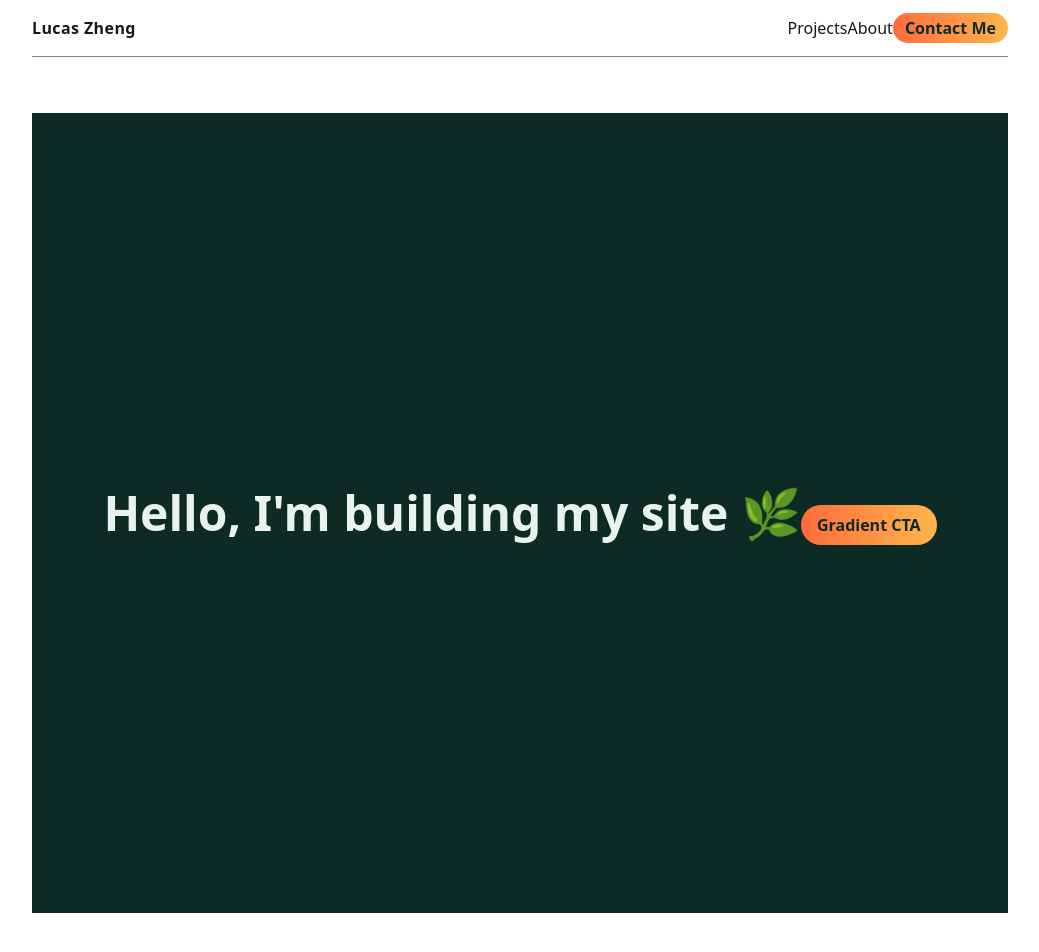
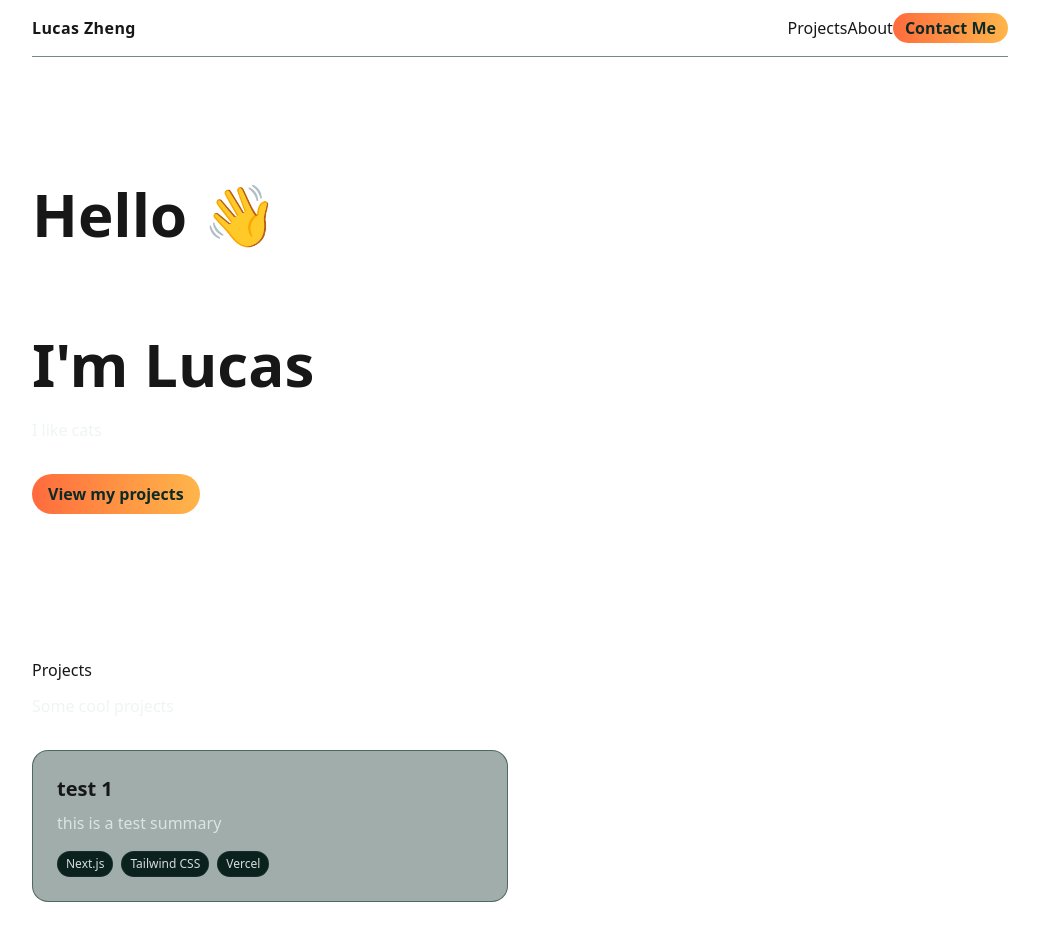
Before and after one commit to qZheng/personal-website, a Next.js app: page / in a window 1280 px wide. Shown: the top 952 px of the page, without its empty margins (120-1159 px from the left). Built offline with nearby package versions, Linux system fonts and the light colour scheme.

Commit message:
Added hero and projects section

```diff
--- a/app/page.tsx
+++ b/app/page.tsx
@@ -1,6 +1,38 @@
 import Image from "next/image";
 export default function Home() {
   return (
+    <>
+    {/* Intro */}
+      <section className="py-16">
+        <h1 className="text-5xl md:text-6xl font-bold leading-tight">
+          Hello 👋<br className="hidden md:block" />
+          <br></br>I'm Lucas
+        </h1>
+        <p className="mt-4 max-w-2xl text-mist/80">
+          I like cats
+        </p>
+        <div className="mt-8 flex gap -3">
+          <a href="#projects" className="rounded-full px-4 py-2 font-semibold text-evergreen bg-gradient-to-r from-coral to-amber">
+            View my projects
+          </a>
+        </div>
+      </section>
+      {/* Projects */}
+      <section id="projects" className="py-20">
+        <h2 classNmae="text-3xl font-bold">Projects</h2>
+        <p className="mt-3 text-mist/80">Some cool projects</p>
+        <div className="mt-8 grid md:grid-cols-2 gap-6">
+          <Project
+            title="test 1"
+            summary="this is a test summary"
+            stack={["Next.js", "Tailwind CSS", "Vercel"]}
+          />
+
+        </div>
+
+
+      </section>
+
     <main className="min-h-screen bg-evergreen text-mist flex items-center justify-center">
       <h1 className="text-5xl font-bold">Hello, I'm building my site 🌿</h1>
       <button className="mt-6 rounded-full px-4 py-2 font-semibold text-evergreen bg-gradient-to-r from-coral to-amber">
@@ -8,5 +40,28 @@ export default function Home() {
       </button>
 
     </main>
+    </>
   )
 }
+
+
+function Project({
+  title, summary, stack,
+}: { title:string; summary:string; stack:string[] }) {
+  return (
+    <article className="rounded-2xl border border-ink/60 bg-surface/40 p-6 hover:bg-surface/60 transition">
+      <h3 className="text-xl font-semibold">{title}</h3>
+      <p className="mt-2 text-mist/80">{summary}</p>
+      <div className="mt-4 flex flex-wrap gap-2">
+        {stack.map(s => (
+          <span
+            key={s}
+            className="text-xs px-2 py-1 rounded-full border border-ink/50 bg-deep text-mist/90"
+          >
+            {s}
+          </span>
+        ))}
+      </div>
+    </article>
+  )
+}
```
